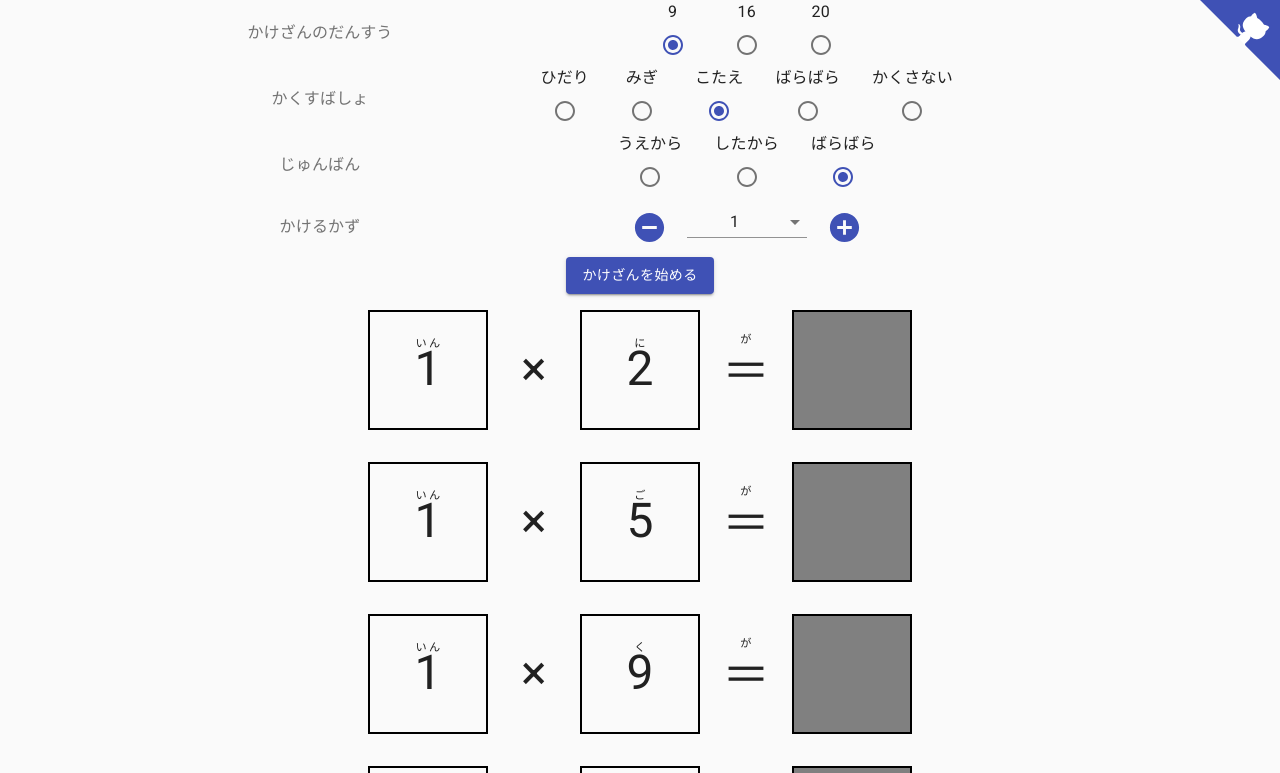
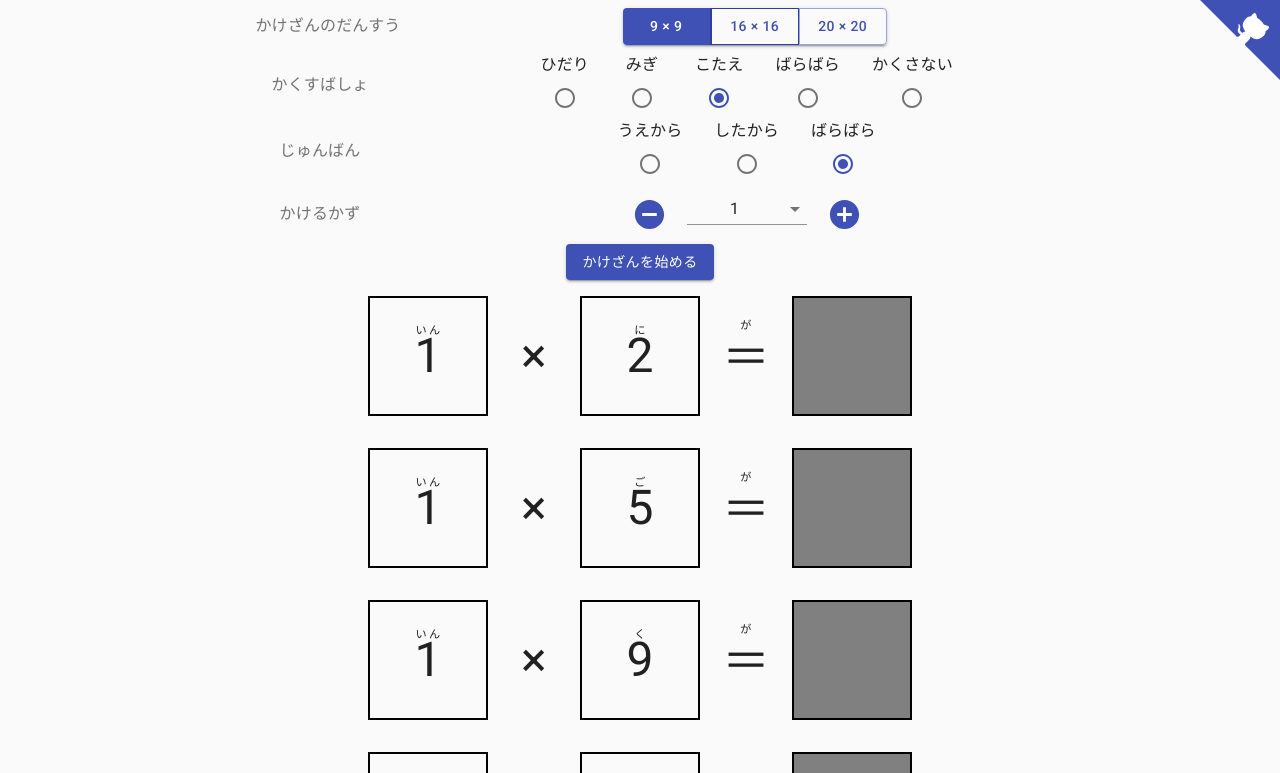
Before and after one commit to masayuki14/kukupad, a React (Create React App) app: page / in a window 1280 px wide. Shown: the top 773 px of the page. Built offline with nearby package versions, Linux system fonts and the light colour scheme.

Commit message:
かけざんのだんすう選択をボタンにする

```diff
--- a/src/components/Steps.tsx
+++ b/src/components/Steps.tsx
@@ -1,12 +1,25 @@
 import React from 'react'
-import CssBaseline from '@material-ui/core/CssBaseline'
-import Grid from '@material-ui/core/Grid'
-import Radio from '@material-ui/core/Radio'
-import RadioGroup from '@material-ui/core/RadioGroup'
-import FormControlLabel from '@material-ui/core/FormControlLabel'
-import FormControl from '@material-ui/core/FormControl'
-import FormLabel from '@material-ui/core/FormLabel'
+import { createStyles, makeStyles, Theme } from '@material-ui/core/styles'
+import {
+  CssBaseline,
+  Grid,
+  ButtonGroup,
+  Button,
+  FormControl,
+  FormLabel
+} from '@material-ui/core'
 import { MultiplyStep } from './../enum'
+
+const useStyles = makeStyles((theme: Theme) =>
+  createStyles({
+    grid: {
+      margin: theme.spacing(1)
+    },
+    button: {
+      width: 88
+    }
+  })
+)
 
 type PropTypes = {
   step?: MultiplyStep
@@ -14,43 +27,65 @@ type PropTypes = {
 }
 
 function Steps({ step = MultiplyStep.Nine, onChange = () => {} }: PropTypes) {
+  const classes = useStyles()
   const [selectedValue, setSelectedValue] = React.useState(step)
 
-  const handleChange = (event: React.ChangeEvent<HTMLInputElement>) => {
-    setSelectedValue(Number(event.target.value))
-    if (onChange) onChange(Number(event.target.value))
+  const handleClick = (value: MultiplyStep) => {
+    return () => {
+      setSelectedValue(value)
+      if (onChange) onChange(value)
+    }
   }
+
+  const buttons = (
+    <ButtonGroup
+      variant="contained"
+      color="primary"
+      aria-label="contained primary button group"
+    >
+      <Button
+        className={classes.button}
+        variant={selectedValue === MultiplyStep.Nine ? 'contained' : 'outlined'}
+        onClick={handleClick(MultiplyStep.Nine)}
+      >
+        9 × 9
+      </Button>
+      <Button
+        className={classes.button}
+        variant={
+          selectedValue === MultiplyStep.Sixteen ? 'contained' : 'outlined'
+        }
+        onClick={handleClick(MultiplyStep.Sixteen)}
+      >
+        16 × 16
+      </Button>
+      <Button
+        className={classes.button}
+        variant={
+          selectedValue === MultiplyStep.Twenty ? 'contained' : 'outlined'
+        }
+        onClick={handleClick(MultiplyStep.Twenty)}
+      >
+        20 × 20
+      </Button>
+    </ButtonGroup>
+  )
 
   return (
     <React.Fragment>
       <CssBaseline />
-      <Grid container direction="row" justify="center" alignItems="center">
+      <Grid
+        container
+        direction="row"
+        justify="center"
+        alignItems="center"
+        className={classes.grid}
+      >
         <Grid item xs={12} sm={2}>
           <FormLabel>かけざんのだんすう</FormLabel>
         </Grid>
         <Grid item xs={12} sm={6}>
-          <FormControl>
-            <RadioGroup row value={selectedValue} defaultValue={step}>
-              <FormControlLabel
-                value={MultiplyStep.Nine}
-                control={<Radio color="primary" onChange={handleChange} />}
-                label="9"
-                labelPlacement="top"
-              />
-              <FormControlLabel
-                value={MultiplyStep.Sixteen}
-                control={<Radio color="primary" onChange={handleChange} />}
-                label="16"
-                labelPlacement="top"
-              />
-              <FormControlLabel
-                value={MultiplyStep.Twenty}
-                control={<Radio color="primary" onChange={handleChange} />}
-                label="20"
-                labelPlacement="top"
-              />
-            </RadioGroup>
-          </FormControl>
+          <FormControl>{buttons}</FormControl>
         </Grid>
       </Grid>
     </React.Fragment>
```
